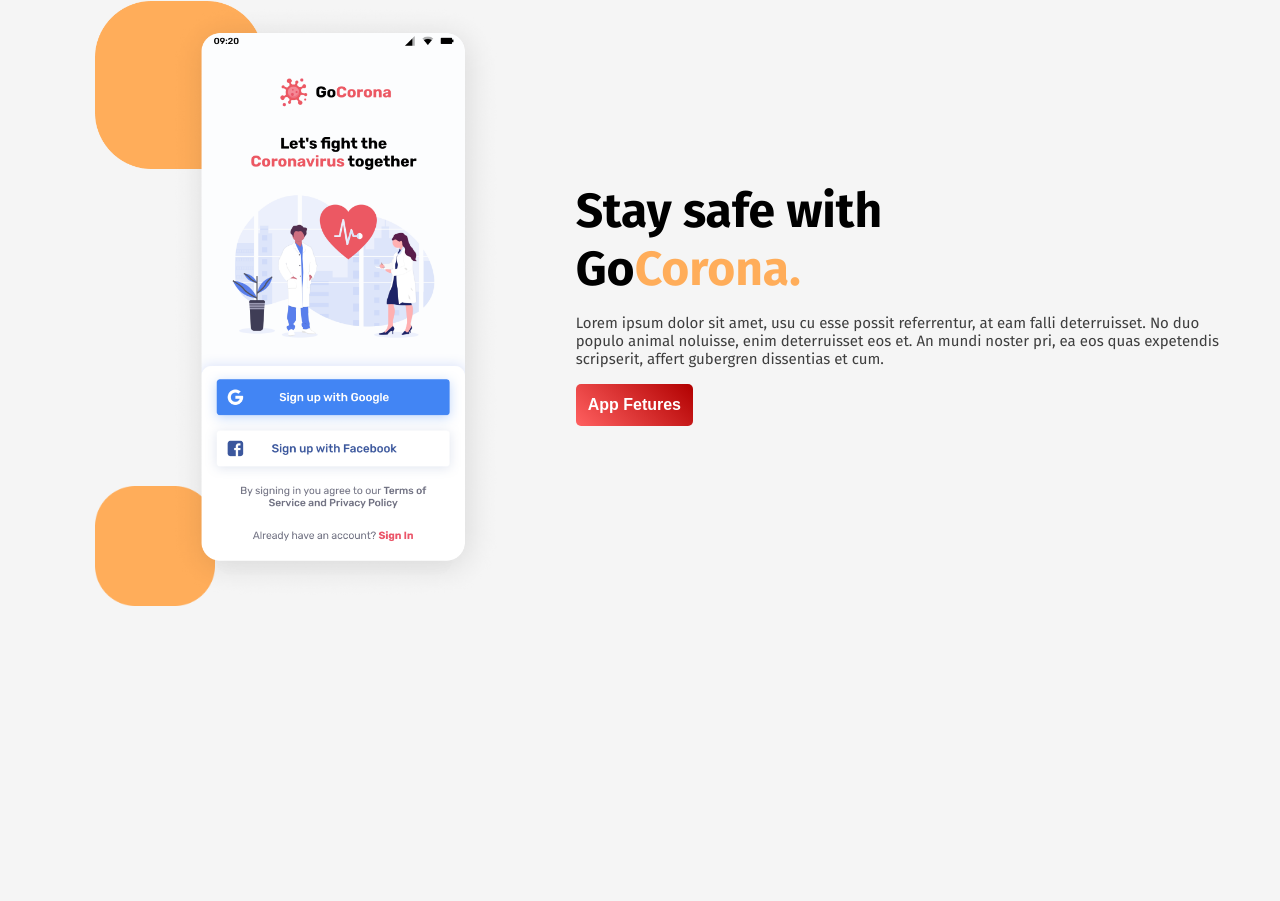
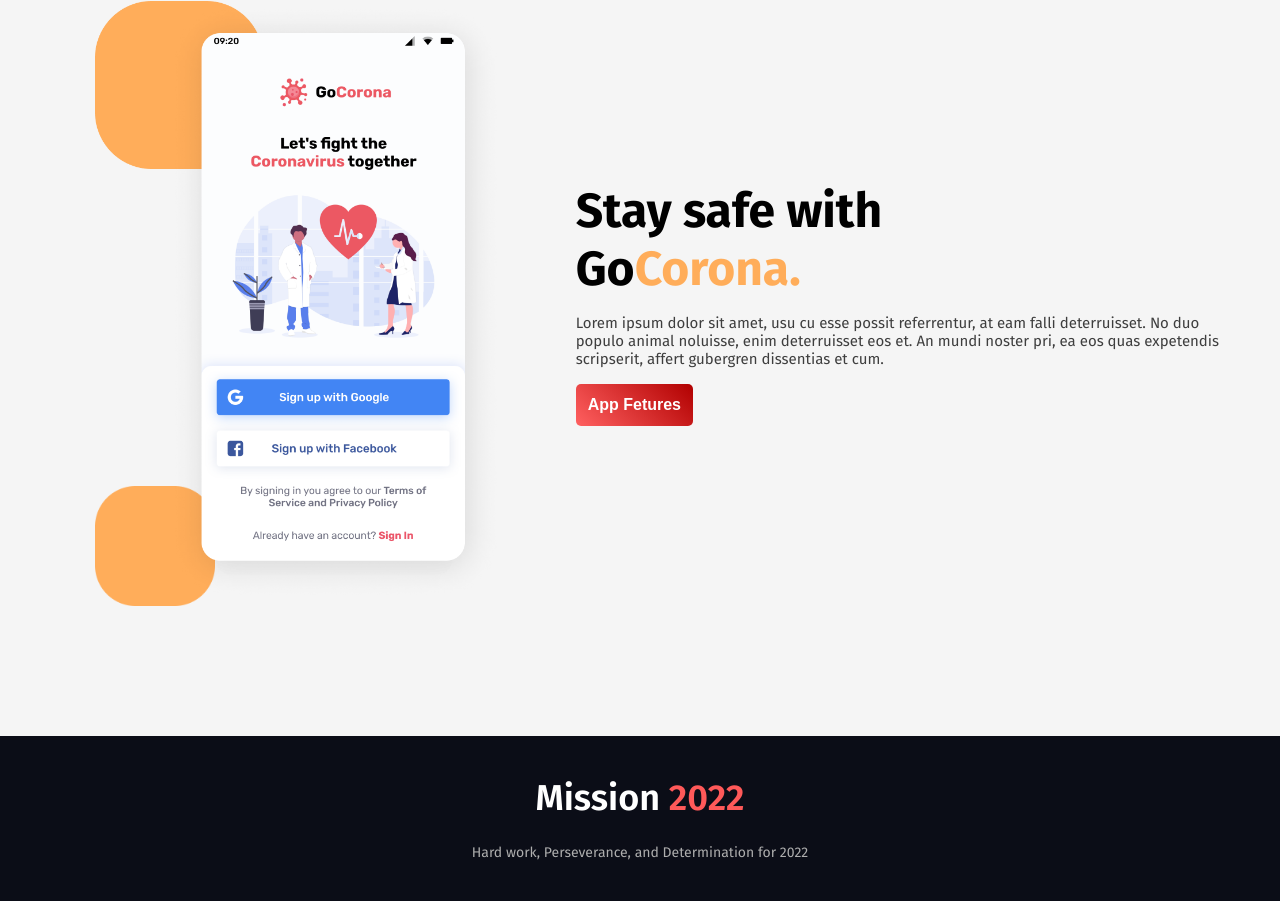
Before and after one commit to FajlaRabby24/mission-2022, a plain HTML site: page index.html in a window 1280 px wide. Shown: the part 2365-3266 px from the top of the page. Before the commit the page ends 3071 px from the top, so only its background shows below. Drawn offline with Linux system fonts and the light colour scheme.

Commit message:
footer design done

```diff
--- a/index.html
+++ b/index.html
@@ -10,6 +10,7 @@
     <link rel="stylesheet" href="styles/header.css">
     <link rel="stylesheet" href="styles/mission.css">
     <link rel="stylesheet" href="styles/app.css">
+    <link rel="stylesheet" href="styles/footer.css">
 </head>
 
 <body>
@@ -105,6 +106,12 @@
         </section>
 
     </main>
+    <footer>
+        <div class="footer-content middle">
+            <h1>Mission <span style="color: #FF5959;">2022</span></h1>
+            <p class="des">Hard work, Perseverance, and Determination for 2022</p>
+        </div>
+    </footer>
 </body>
 
 </html>
--- a/styles/app.css
+++ b/styles/app.css
@@ -1,5 +1,5 @@
 .app{
-    margin-bottom: 100px;
+    margin-bottom: 130px;
 }
 
 
--- /dev/null
+++ b/styles/footer.css
@@ -0,0 +1,25 @@
+footer {
+    background-color: #0B0D17;
+}
+
+.footer-content {
+    display: flex;
+    flex-direction: column;
+    align-items: center;
+    justify-content: center;
+    padding: 40px 0;
+    text-align: center;
+}
+
+.footer-content > h1 {
+    color: white;
+    font-size: 36px;
+    font-weight: 600;
+    margin-bottom: 24px;
+}
+
+.footer-content>.des {
+    color: rgb(174, 174, 174);
+    font-size: 14px;
+    font-weight: 400;
+}
```
